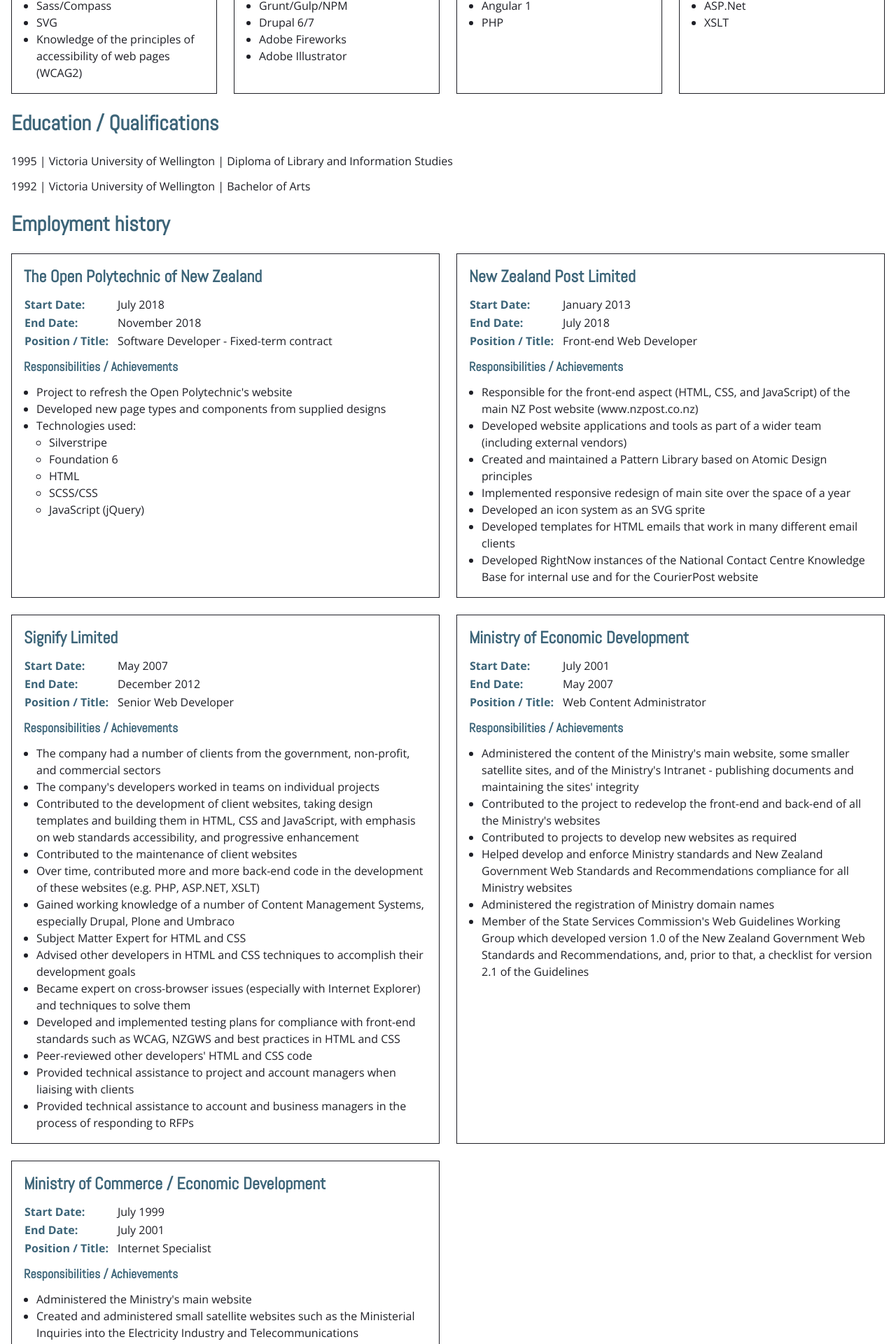
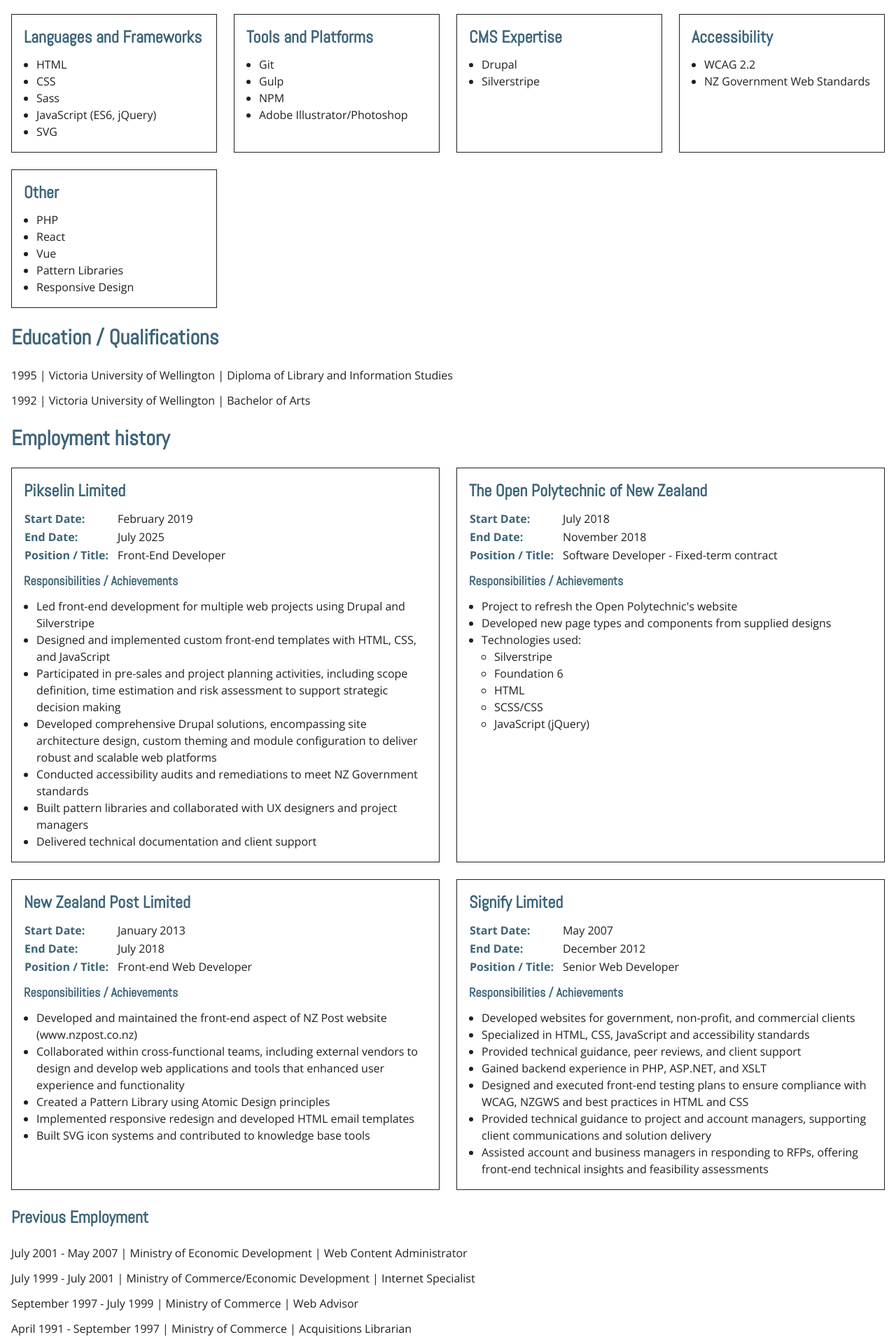
Before and after one commit to HeathNewton/heathnewton.github.io, a React (Vite) app: page /resume in a window 1280 px wide. Shown: the part 580-2500 px from the top of the page at 70% size. Built offline with nearby package versions, Linux system fonts and the light colour scheme.

Commit message:
Updating resume text

```diff
--- a/src/pages/PortfolioArchive.jsx
+++ b/src/pages/PortfolioArchive.jsx
@@ -11,7 +11,7 @@
           <li>
             <PortfolioItem
               item="open-polytechnic"
-              title="Open Polytech Website Refresh"
+              title="Open Polytechnic Website Refresh"
               dates="July 2018 to November 2018"
               desc="The Open Polytechnic wanted to refresh the look and feel of their website."
               isArchive={true}
--- a/src/pages/Resume.jsx
+++ b/src/pages/Resume.jsx
@@ -3,56 +3,65 @@
     <main id="resume">
       <div className="main-inner">
         <h1>Résumé</h1>
-        <h2>Key skills</h2>
+        <h2>Profile</h2>
+        <p>
+          Experienced front-end developer with over 15 years of expertise in
+          building responsive, accessible, and standards-compliant websites.
+          Proven ability to lead development projects, collaborate with
+          cross-functional teams, and deliver high-quality digital solutions.
+          Skilled in modern web technologies, accessibility standards, and
+          content management systems.
+        </p>
+        <h2>Key Strengths</h2>
         <ul>
-          <li>Strong analyst and solver of complex problems</li>
-          <li>Experienced supervisor and technical advisor</li>
-          <li>Successfully manages projects and meets deadlines</li>
-          <li>Excellent team member, relationship builder and collaborator</li>
-          <li>Motivated and achievement-oriented</li>
+          <li>Exceptional stakeholder engagement skills</li>
+          <li>Technical leadership</li>
+          <li>Continuous improvement advocate</li>
+          <li>Meticulous attention to detail</li>
         </ul>
-        <h2>Technical skills</h2>
+        <h2>Technical Skills</h2>
         <div className="grid resume-grid">
           <div className="grid__item">
-            <h3>Excellent</h3>
+            <h3>Languages and Frameworks</h3>
             <ul className="nobm">
               <li>HTML</li>
               <li>CSS</li>
-              <li>Sass/Compass</li>
+              <li>Sass</li>
+              <li>JavaScript (ES6, jQuery)</li>
               <li>SVG</li>
-              <li>
-                Knowledge of the principles of accessibility of web pages
-                (WCAG2)
-              </li>
             </ul>
           </div>
           <div className="grid__item">
-            <h3>Pretty good</h3>
+            <h3>Tools and Platforms</h3>
             <ul className="nobm">
-              <li>JavaScript (jQuery)</li>
               <li>Git</li>
-              <li>Grunt/Gulp/NPM</li>
-              <li>Drupal 6/7</li>
-              <li>Adobe Fireworks</li>
-              <li>Adobe Illustrator</li>
+              <li>Gulp</li>
+              <li>NPM</li>
+              <li>Adobe Illustrator/Photoshop</li>
             </ul>
           </div>
           <div className="grid__item">
-            <h3>Not bad</h3>
+            <h3>CMS Expertise</h3>
             <ul className="nobm">
-              <li>JavaScript (vanilla)</li>
-              <li>Adobe Photoshop</li>
-              <li>Angular 1</li>
-              <li>PHP</li>
+              <li>Drupal</li>
+              <li>Silverstripe</li>
             </ul>
           </div>
           <div className="grid__item">
-            <h3>Have worked with</h3>
+            <h3>Accessibility</h3>
             <ul className="nobm">
-              <li>ES6/2015+</li>
+              <li>WCAG 2.2</li>
+              <li>NZ Government Web Standards</li>
+            </ul>
+          </div>
+          <div className="grid__item">
+            <h3>Other</h3>
+            <ul className="nobm">
+              <li>PHP</li>
               <li>React</li>
-              <li>ASP.Net</li>
-              <li>XSLT</li>
+              <li>Vue</li>
+              <li>Pattern Libraries</li>
+              <li>Responsive Design</li>
             </ul>
           </div>
         </div>
@@ -66,6 +75,55 @@
         </ul>
         <h2>Employment history</h2>
         <div className="grid employment-grid">
+          <div className="grid__item">
+            <h3>Pikselin Limited</h3>
+            <table className="text-table">
+              <tbody>
+                <tr>
+                  <th>Start Date:</th>
+                  <td>February 2019</td>
+                </tr>
+                <tr>
+                  <th>End Date:</th>
+                  <td>July 2025</td>
+                </tr>
+                <tr>
+                  <th>Position / Title:</th>
+                  <td>Front-End Developer</td>
+                </tr>
+              </tbody>
+            </table>
+            <h4>Responsibilities / Achievements</h4>
+            <ul className="nobm">
+              <li>
+                Led front-end development for multiple web projects using Drupal
+                and Silverstripe
+              </li>
+              <li>
+                Designed and implemented custom front-end templates with HTML,
+                CSS, and JavaScript
+              </li>
+              <li>
+                Participated in pre-sales and project planning activities,
+                including scope definition, time estimation and risk assessment
+                to support strategic decision making
+              </li>
+              <li>
+                Developed comprehensive Drupal solutions, encompassing site
+                architecture design, custom theming and module configuration to
+                deliver robust and scalable web platforms
+              </li>
+              <li>
+                Conducted accessibility audits and remediations to meet NZ
+                Government standards
+              </li>
+              <li>
+                Built pattern libraries and collaborated with UX designers and
+                project managers
+              </li>
+              <li>Delivered technical documentation and client support</li>
+            </ul>
+          </div>
           <div className="grid__item">
             <h3>The Open Polytechnic of New Zealand</h3>
             <table className="text-table">
@@ -123,29 +181,21 @@
             <h4>Responsibilities / Achievements</h4>
             <ul className="nobm">
               <li>
-                Responsible for the front-end aspect (HTML, CSS, and JavaScript)
-                of the main NZ Post website (www.nzpost.co.nz)
+                Developed and maintained the front-end aspect of NZ Post website
+                (www.nzpost.co.nz)
               </li>
               <li>
-                Developed website applications and tools as part of a wider team
-                (including external vendors)
+                Collaborated within cross-functional teams, including external
+                vendors to design and develop web applications and tools that
+                enhanced user experience and functionality
+              </li>
+              <li>Created a Pattern Library using Atomic Design principles</li>
+              <li>
+                Implemented responsive redesign and developed HTML email
+                templates
               </li>
               <li>
-                Created and maintained a Pattern Library based on Atomic Design
-                principles
-              </li>
-              <li>
-                Implemented responsive redesign of main site over the space of a
-                year
-              </li>
-              <li>Developed an icon system as an SVG sprite</li>
-              <li>
-                Developed templates for HTML emails that work in many different
-                email clients
-              </li>
-              <li>
-                Developed RightNow instances of the National Contact Centre
-                Knowledge Base for internal use and for the CourierPost website
+                Built SVG icon systems and contributed to knowledge base tools
               </li>
             </ul>
           </div>
@@ -170,137 +220,42 @@
             <h4>Responsibilities / Achievements</h4>
             <ul className="nobm">
               <li>
-                The company had a number of clients from the government,
-                non-profit, and commercial sectors
+                Developed websites for government, non-profit, and commercial
+                clients
               </li>
               <li>
-                The company's developers worked in teams on individual projects
+                Specialized in HTML, CSS, JavaScript and accessibility standards
               </li>
               <li>
-                Contributed to the development of client websites, taking design
-                templates and building them in HTML, CSS and JavaScript, with
-                emphasis on web standards accessibility, and progressive
-                enhancement
+                Provided technical guidance, peer reviews, and client support
               </li>
-              <li>Contributed to the maintenance of client websites</li>
+              <li>Gained backend experience in PHP, ASP.NET, and XSLT</li>
               <li>
-                Over time, contributed more and more back-end code in the
-                development of these websites (e.g. PHP, ASP.NET, XSLT)
+                Designed and executed front-end testing plans to ensure
+                compliance with WCAG, NZGWS and best practices in HTML and CSS
               </li>
               <li>
-                Gained working knowledge of a number of Content Management
-                Systems, especially Drupal, Plone and Umbraco
-              </li>
-              <li>Subject Matter Expert for HTML and CSS</li>
-              <li>
-                Advised other developers in HTML and CSS techniques to
-                accomplish their development goals
+                Provided technical guidance to project and account managers,
+                supporting client communications and solution delivery
               </li>
               <li>
-                Became expert on cross-browser issues (especially with Internet
-                Explorer) and techniques to solve them
-              </li>
-              <li>
-                Developed and implemented testing plans for compliance with
-                front-end standards such as WCAG, NZGWS and best practices in
-                HTML and CSS
-              </li>
-              <li>Peer-reviewed other developers' HTML and CSS code</li>
-              <li>
-                Provided technical assistance to project and account managers
-                when liaising with clients
-              </li>
-              <li>
-                Provided technical assistance to account and business managers
-                in the process of responding to RFPs
-              </li>
-            </ul>
-          </div>
-          <div className="grid__item">
-            <h3>Ministry of Economic Development</h3>
-            <table className="text-table">
-              <tbody>
-                <tr>
-                  <th>Start Date:</th>
-                  <td>July 2001</td>
-                </tr>
-                <tr>
-                  <th>End Date:</th>
-                  <td>May 2007</td>
-                </tr>
-                <tr>
-                  <th>Position / Title:</th>
-                  <td>Web Content Administrator</td>
-                </tr>
-              </tbody>
-            </table>
-            <h4>Responsibilities / Achievements</h4>
-            <ul className="nobm">
-              <li>
-                Administered the content of the Ministry's main website, some
-                smaller satellite sites, and of the Ministry's Intranet -
-                publishing documents and maintaining the sites' integrity
-              </li>
-              <li>
-                Contributed to the project to redevelop the front-end and
-                back-end of all the Ministry's websites
-              </li>
-              <li>
-                Contributed to projects to develop new websites as required
-              </li>
-              <li>
-                Helped develop and enforce Ministry standards and New Zealand
-                Government Web Standards and Recommendations compliance for all
-                Ministry websites
-              </li>
-              <li>Administered the registration of Ministry domain names</li>
-              <li>
-                Member of the State Services Commission's Web Guidelines Working
-                Group which developed version 1.0 of the New Zealand Government
-                Web Standards and Recommendations, and, prior to that, a
-                checklist for version 2.1 of the Guidelines
-              </li>
-            </ul>
-          </div>
-          <div className="grid__item">
-            <h3>Ministry of Commerce / Economic Development</h3>
-            <table className="text-table">
-              <tbody>
-                <tr>
-                  <th>Start Date:</th>
-                  <td>July 1999</td>
-                </tr>
-                <tr>
-                  <th>End Date:</th>
-                  <td>July 2001</td>
-                </tr>
-                <tr>
-                  <th>Position / Title:</th>
-                  <td>Internet Specialist</td>
-                </tr>
-              </tbody>
-            </table>
-            <h4>Responsibilities / Achievements</h4>
-            <ul className="nobm">
-              <li>Administered the Ministry's main website</li>
-              <li>
-                Created and administered small satellite websites such as the
-                Ministerial Inquiries into the Electricity Industry and
-                Telecommunications
-              </li>
-              <li>
-                Helped develop and enforce Ministry web management standards for
-                all Ministry websites
-              </li>
-              <li>
-                Oversaw and did the bulk of the conversion of files when the
-                Ministry's website was rebranded due to the change of name
+                Assisted account and business managers in responding to RFPs,
+                offering front-end technical insights and feasibility
+                assessments
               </li>
             </ul>
           </div>
         </div>
         <h3>Previous Employment</h3>
         <ul className="prev-employment" role="list">
+          <li>
+            July 2001 - May 2007 | Ministry of Economic Development | Web
+            Content Administrator
+          </li>
+          <li>
+            July 1999 - July 2001 | Ministry of Commerce/Economic Development |
+            Internet Specialist
+          </li>
           <li>
             September 1997 - July 1999 | Ministry of Commerce | Web Advisor
           </li>
```
